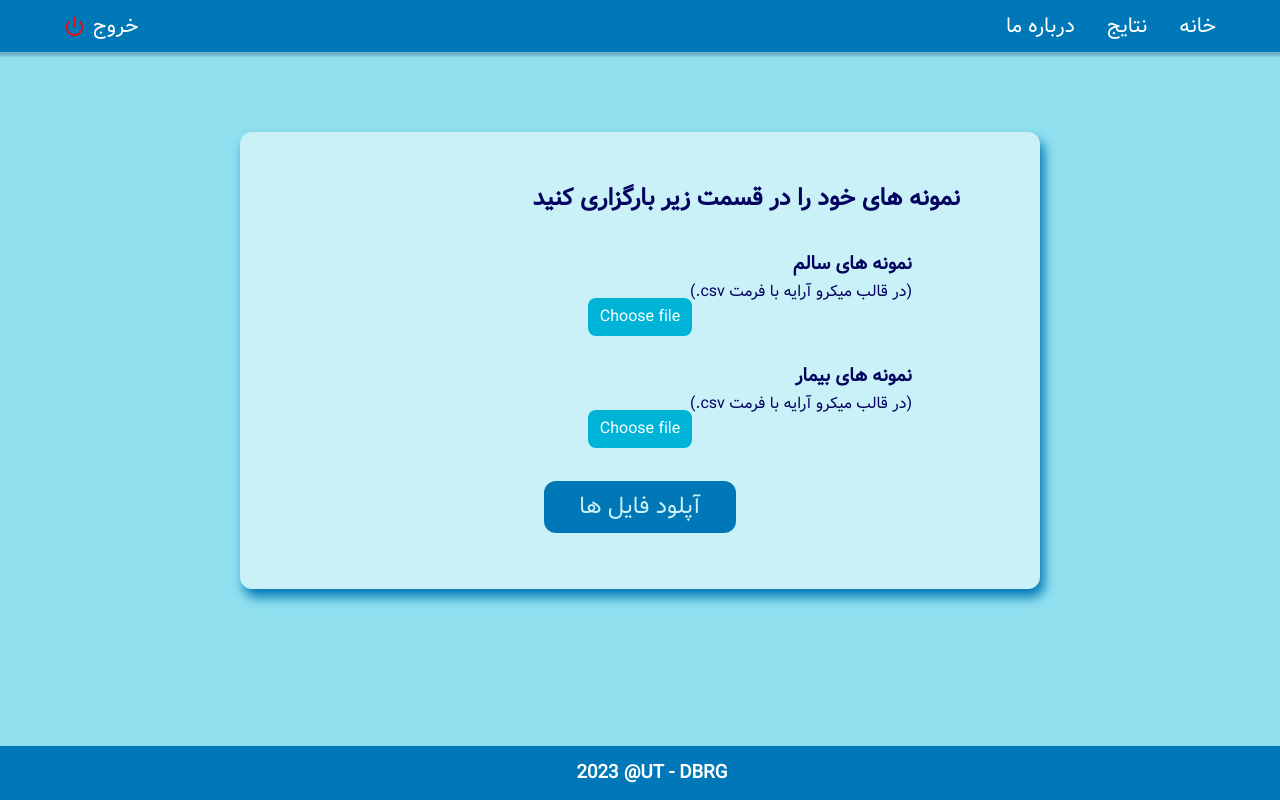
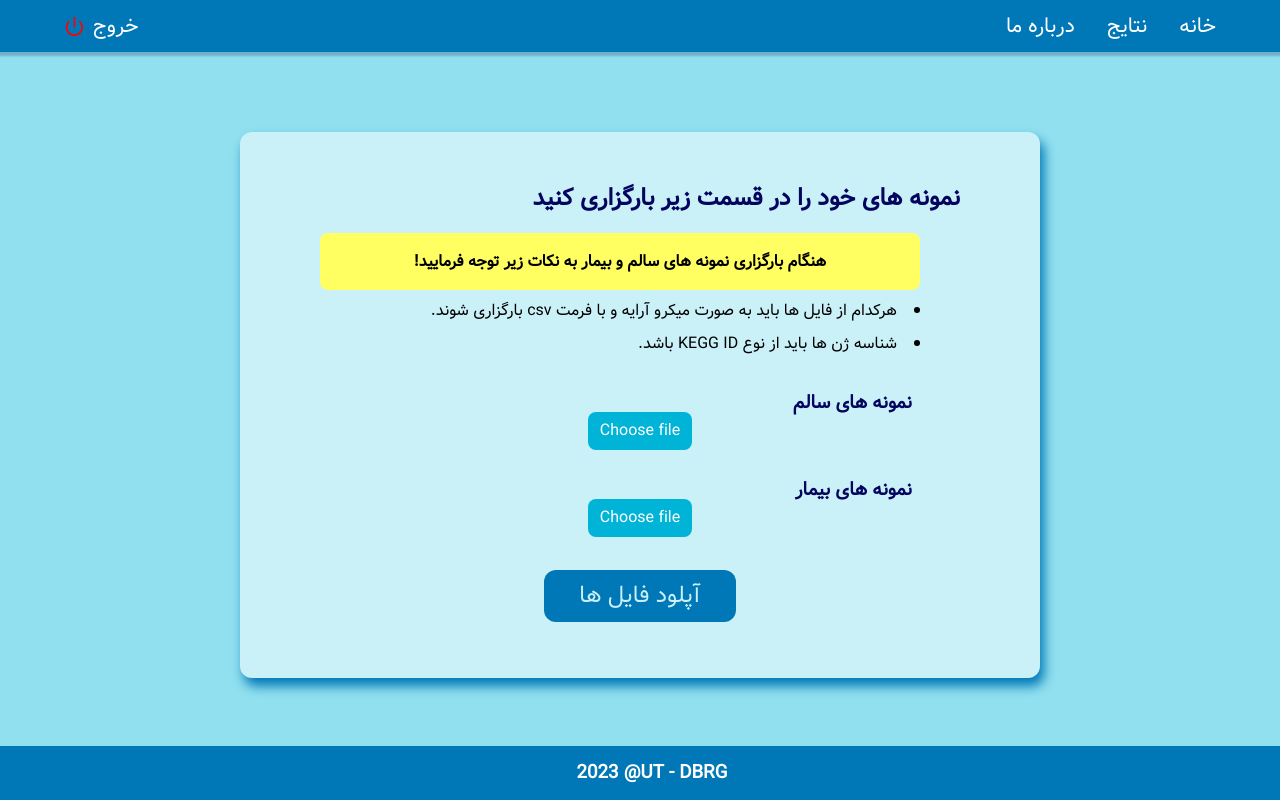
Before and after one commit to alirezanaserinia/project-front-dbrg, a React (Create React App) app: page /home in a window 1280 px wide. Built offline with nearby package versions, Linux system fonts and the light colour scheme.

Commit message:
file upload improved

```diff
--- a/src/components/FileUpload/FileUpload.css
+++ b/src/components/FileUpload/FileUpload.css
@@ -7,6 +7,26 @@
     border-color: #0077b6;
     border-radius: 0.75rem;
     box-shadow: 0.25rem 0.5rem 0.75rem #0077b6;
+}
+
+.file-upload ul {
+    direction: rtl;
+    text-align: right;
+    list-style-position: inside;
+}
+
+.file-upload ul p {
+    font-weight: bold;
+    background-color: rgb(255, 255, 97);
+    padding: 1rem;
+    border-radius: 0.5rem;
+    /* text-decoration: underline; */
+    color: black;
+    text-align: center;
+}
+
+.file-upload ul li {
+    margin: 0.5rem 0;
 }
 
 .file-upload label {
--- a/src/components/FileUpload/FileUpload.jsx
+++ b/src/components/FileUpload/FileUpload.jsx
@@ -120,9 +120,16 @@ const FileUpload = () => {
 	return (
 		<div className="file-upload">
 			<h2> نمونه های خود را در قسمت زیر بارگزاری کنید </h2>
+			<ul>
+				<p>
+					هنگام بارگزاری نمونه های سالم و بیمار به نکات زیر توجه فرمایید!
+				</p>
+				<li>هرکدام از فایل ها باید به صورت میکرو آرایه و با فرمت csv بارگزاری شوند.</li>
+
+				<li>شناسه ژن ها باید از نوع KEGG ID باشد.</li>
+			</ul>
 			<div className="healthy">
 				<h3>نمونه های سالم</h3>
-				<p>(.csv در قالب میکرو آرایه با فرمت)</p>
 				<label htmlFor="hfileInput">
 					<span>Choose file</span>
 					<input id="hfileInput" type="file" onChange={handleFile1Change} accept=".csv" style={{ display: 'none' }} />
@@ -132,7 +139,6 @@ const FileUpload = () => {
 
 			<div className="patient">
 				<h3>نمونه های بیمار</h3>
-				<p>(.csv در قالب میکرو آرایه با فرمت)</p>
 				<label htmlFor="pfileInput">
 					<span>Choose file</span>
 					<input id="pfileInput" type="file" onChange={handleFile2Change} accept=".csv" style={{ display: 'none' }} />
--- a/src/components/Result/Result.jsx
+++ b/src/components/Result/Result.jsx
@@ -6,8 +6,9 @@ function Result() {
     const [data, setData] = useState([]);
 
     useEffect(() => {
+        document.title = "Result";
         const dataString = localStorage.getItem('resultData');
-        const data = dataString ? JSON.parse(dataString) : [".خطا در دریافت نتایج. لطفاً دوباره تلاش کنید",];
+        const data = dataString ? JSON.parse(dataString) : [".خطا در دریافت نتایج! لطفاً دوباره تلاش کنید",];
         setData(data);
     }, []);
 
```
